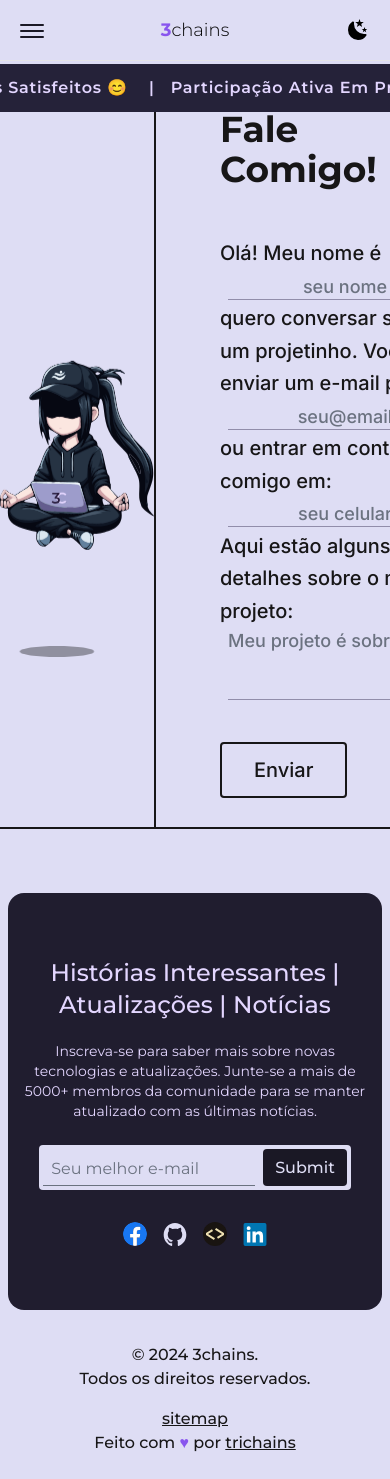
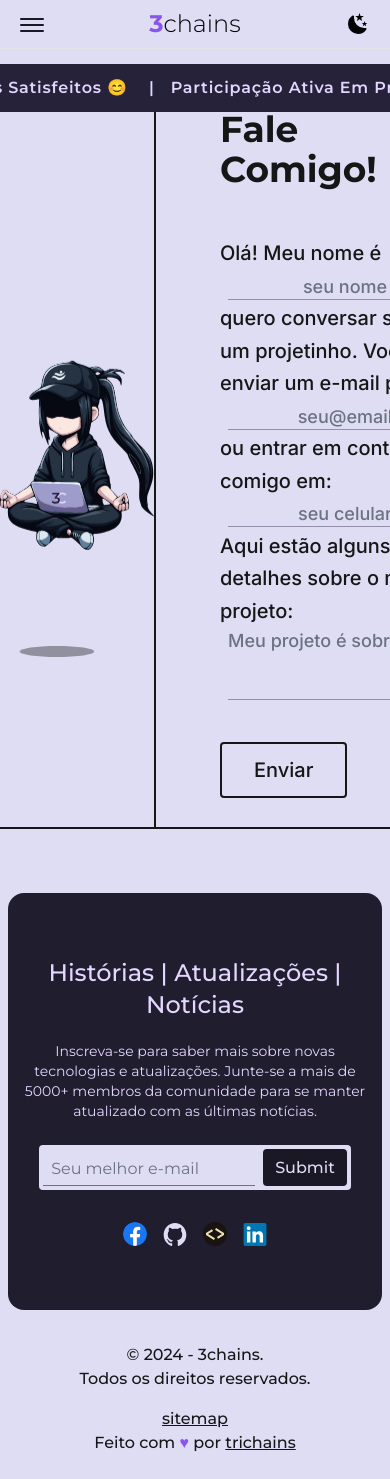
Before and after one commit to trichains/3chains, a Next.js app: page /contato in a window 390 px wide. Shown: the top 1479 px of the page. Built offline with nearby package versions, Linux system fonts and the light colour scheme.

Commit message:
fix: respons

```diff
--- a/src/components/Footer/index.jsx
+++ b/src/components/Footer/index.jsx
@@ -25,7 +25,7 @@ const Footer = () => {
         bg-accentSurface text-accentText
         mt-16 m-2 sm:m-0 rounded-2xl sm:rounded-none">
         <h3 className="mt-16 font-medium dark:font-bold capitalize text-2xl sm:text-3xl lg:text-4xl px-4">
-          Histórias Interessantes | Atualizações | Notícias
+          Histórias | Atualizações | Notícias
         </h3>
 
         <p className="mt-5 px-4 text-center w-full sm:w-3/5 dark:font-medium text-sm sm:text-base">
@@ -104,7 +104,7 @@ const Footer = () => {
         border-t border-solid border-light dark:border-darkGray text-dark dark:text-light
         py-6 px-8 flex flex-col md:flex-row items-center justify-between">
         <span className="text-center">
-          &copy; 2024 3chains.
+          &copy; 2024 - 3chains.
           <br />
           Todos os direitos reservados.
         </span>
--- a/src/components/Header/Logo.jsx
+++ b/src/components/Header/Logo.jsx
@@ -3,7 +3,7 @@ import Link from 'next/link';
 const Logo = () => {
   return (
     <Link href="/" className="flex items-center">
-      <div className="flex items-center text-lg md:text-3xl font-light">
+      <div className="flex items-center text-2xl md:text-3xl font-light">
         <span className="text-accent font-bold dark:font-semibold">3</span>
         chains
       </div>
--- a/src/components/Header/index.jsx
+++ b/src/components/Header/index.jsx
@@ -21,7 +21,7 @@ const Header = () => {
   };
 
   return (
-    <header className="fixed w-full top-0 py-4 sm:py-2 px-5 sm:px-10 flex flex-row-reverse sm:flex-row items-center justify-between text-blackBlue dark:text-light bg-light dark:bg-darkBlue border-b border-blueGray dark:border-darkGray z-50">
+    <header className="fixed w-full top-0 py-2 px-5 sm:px-10 flex flex-row-reverse sm:flex-row items-center justify-between text-blackBlue dark:text-light bg-light dark:bg-darkBlue border-b border-blueGray dark:border-darkGray z-50">
       <button
         onClick={() => setMode(mode === 'light' ? 'dark' : 'light')}
         className="inline-block sm:hidden z-50">
```
